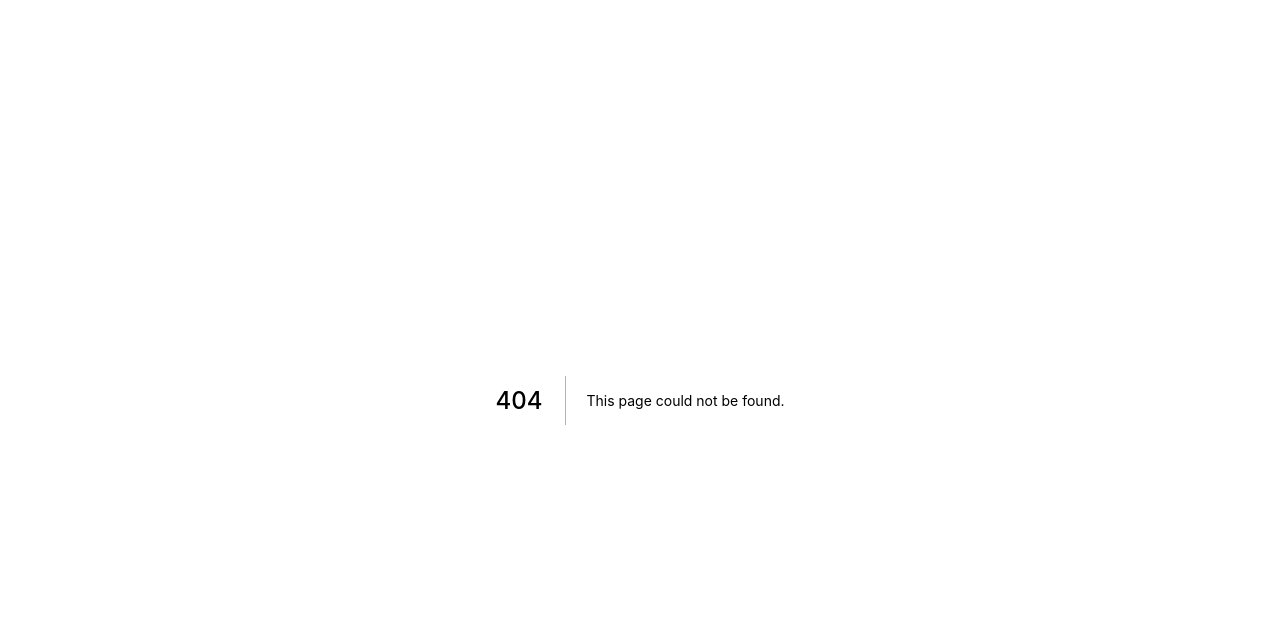
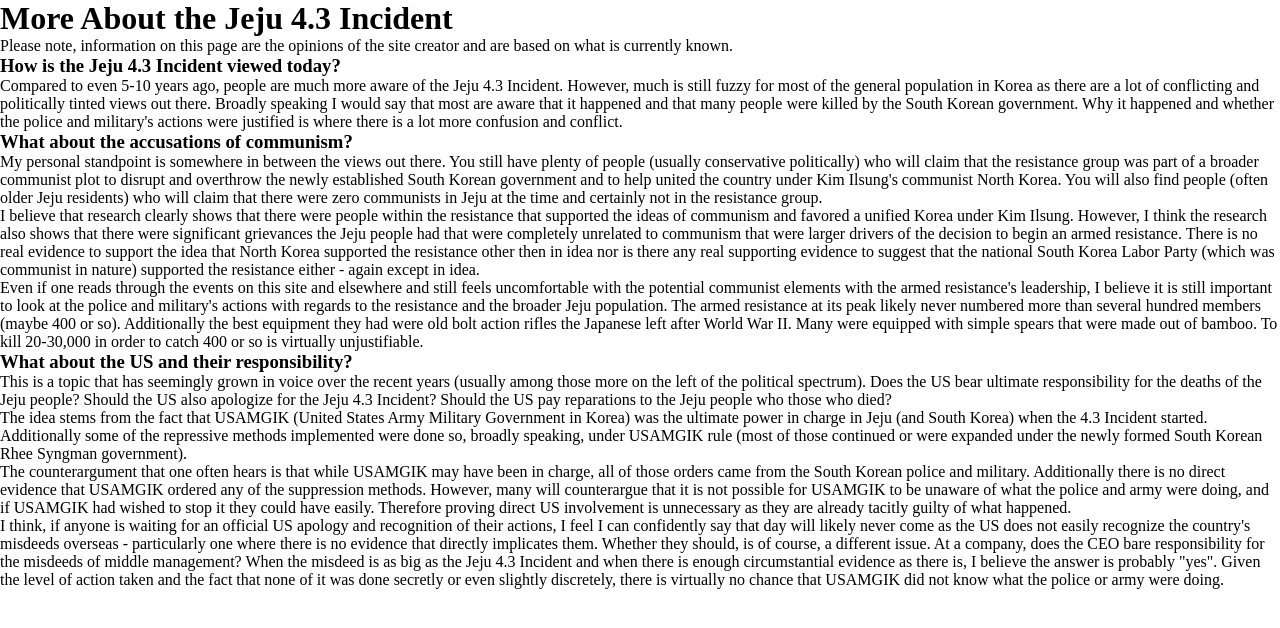
Before and after one commit to jaec0113/jeju43-v2, a Next.js app: page /more in a window 1280 px wide. Before the commit this address had no page. Shown: the top 628 px of the page. Built offline with nearby package versions, Linux system fonts and the light colour scheme; a web font is replaced by a local one.

Commit message:
modify event card, add more info page

```diff
--- /dev/null
+++ b/pages/more.tsx
@@ -0,0 +1,104 @@
+export default function More() {
+  return (
+    <div>
+      <h1>More About the Jeju 4.3 Incident</h1>
+      <p>
+        Please note, information on this page are the opinions of the site
+        creator and are based on what is currently known.
+      </p>
+      <div>
+        <h3>How is the Jeju 4.3 Incident viewed today?</h3>
+        <p>
+          Compared to even 5-10 years ago, people are much more aware of the
+          Jeju 4.3 Incident. However, much is still fuzzy for most of the
+          general population in Korea as there are a lot of conflicting and
+          politically tinted views out there. Broadly speaking I would say that
+          most are aware that it happened and that many people were killed by
+          the South Korean government. Why it happened and whether the police
+          and military{`'`}s actions were justified is where there is a lot more
+          confusion and conflict.
+        </p>
+      </div>
+      <div>
+        <h3>What about the accusations of communism?</h3>
+        <p>
+          My personal standpoint is somewhere in between the views out there.
+          You still have plenty of people (usually conservative politically) who
+          will claim that the resistance group was part of a broader communist
+          plot to disrupt and overthrow the newly established South Korean
+          government and to help united the country under Kim Ilsung{`'`}s
+          communist North Korea. You will also find people (often older Jeju
+          residents) who will claim that there were zero communists in Jeju at
+          the time and certainly not in the resistance group.
+        </p>
+        <p>
+          I believe that research clearly shows that there were people within
+          the resistance that supported the ideas of communism and favored a
+          unified Korea under Kim Ilsung. However, I think the research also
+          shows that there were significant grievances the Jeju people had that
+          were completely unrelated to communism that were larger drivers of the
+          decision to begin an armed resistance. There is no real evidence to
+          support the idea that North Korea supported the resistance other then
+          in idea nor is there any real supporting evidence to suggest that the
+          national South Korea Labor Party (which was communist in nature)
+          supported the resistance either - again except in idea.
+        </p>
+        <p>
+          Even if one reads through the events on this site and elsewhere and
+          still feels uncomfortable with the potential communist elements with
+          the armed resistance{`'`}s leadership, I believe it is still important
+          to look at the police and military{`'`}s actions with regards to the
+          resistance and the broader Jeju population. The armed resistance at
+          its peak likely never numbered more than several hundred members
+          (maybe 400 or so). Additionally the best equipment they had were old
+          bolt action rifles the Japanese left after World War II. Many were
+          equipped with simple spears that were made out of bamboo. To kill
+          20-30,000 in order to catch 400 or so is virtually unjustifiable.
+        </p>
+      </div>
+      <div>
+        <h3>What about the US and their responsibility?</h3>
+        <p>
+          This is a topic that has seemingly grown in voice over the recent
+          years (usually among those more on the left of the political
+          spectrum). Does the US bear ultimate responsibility for the deaths of
+          the Jeju people? Should the US also apologize for the Jeju 4.3
+          Incident? Should the US pay reparations to the Jeju people who those
+          who died?
+        </p>
+        <p>
+          The idea stems from the fact that USAMGIK (United States Army Military
+          Government in Korea) was the ultimate power in charge in Jeju (and
+          South Korea) when the 4.3 Incident started. Additionally some of the
+          repressive methods implemented were done so, broadly speaking, under
+          USAMGIK rule (most of those continued or were expanded under the newly
+          formed South Korean Rhee Syngman government).
+        </p>
+        <p>
+          The counterargument that one often hears is that while USAMGIK may
+          have been in charge, all of those orders came from the South Korean
+          police and military. Additionally there is no direct evidence that
+          USAMGIK ordered any of the suppression methods. However, many will
+          counterargue that it is not possible for USAMGIK to be unaware of what
+          the police and army were doing, and if USAMGIK had wished to stop it
+          they could have easily. Therefore proving direct US involvement is
+          unnecessary as they are already tacitly guilty of what happened.
+        </p>
+        <p>
+          I think, if anyone is waiting for an official US apology and
+          recognition of their actions, I feel I can confidently say that day
+          will likely never come as the US does not easily recognize the country
+          {`'`}s misdeeds overseas - particularly one where there is no evidence
+          that directly implicates them. Whether they should, is of course, a
+          different issue. At a company, does the CEO bare responsibility for
+          the misdeeds of middle management? When the misdeed is as big as the
+          Jeju 4.3 Incident and when there is enough circumstantial evidence as
+          there is, I believe the answer is probably {`"`}yes{`"`}. Given the
+          level of action taken and the fact that none of it was done secretly
+          or even slightly discretely, there is virtually no chance that USAMGIK
+          did not know what the police or army were doing.
+        </p>
+      </div>
+    </div>
+  )
+}
--- a/styles/EventPage.module.scss
+++ b/styles/EventPage.module.scss
@@ -1,7 +1,7 @@
 $primary: rgb(7, 87, 7);
 $secondary: #222222;
 $highlight: rgb(253, 253, 86);
-$light: rgb(245, 245, 245);
+$light: rgb(230, 230, 230);
 
 .eventWrapper {
   width: 100vw;
@@ -34,9 +34,27 @@ $light: rgb(245, 245, 245);
   text-align: center;
 }
 
+.eventDate {
+  text-align: center;
+  margin: 1rem 0;
+}
+
+.eventCard h3 {
+  font-size: 1.25rem;
+  margin: .5em 0;
+}
+
+.eventActors > ul {
+  margin-left: 1.5rem;
+}
+
 .eventStory > p {
-  line-height: 1.25rem;
-  margin: 1rem auto;
+  line-height: 1.5rem;
+  margin: .5em auto;
+}
+
+.eventStory > ul {
+  margin-left: 1.5rem;
 }
 
 .eventStory > hr {
```
Also changed, not shown: components/EventCard.tsx (+4 -6 lines), pages/about.tsx (+7 -11 lines), pages/contact.tsx (+4 -4 lines), pages/events/[slug].tsx (+19 -3 lines), pages/index.tsx (+9 -5 lines), styles/Components.module.scss (+14 -8 lines), styles/Home.module.scss (+13 -7 lines).
